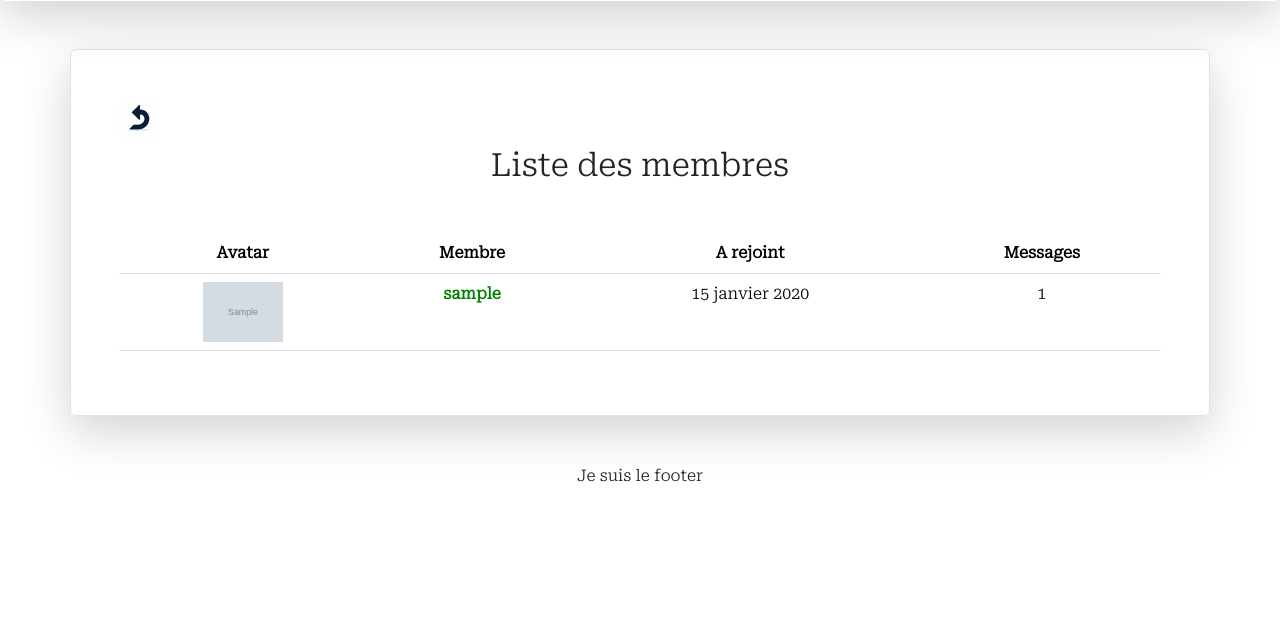
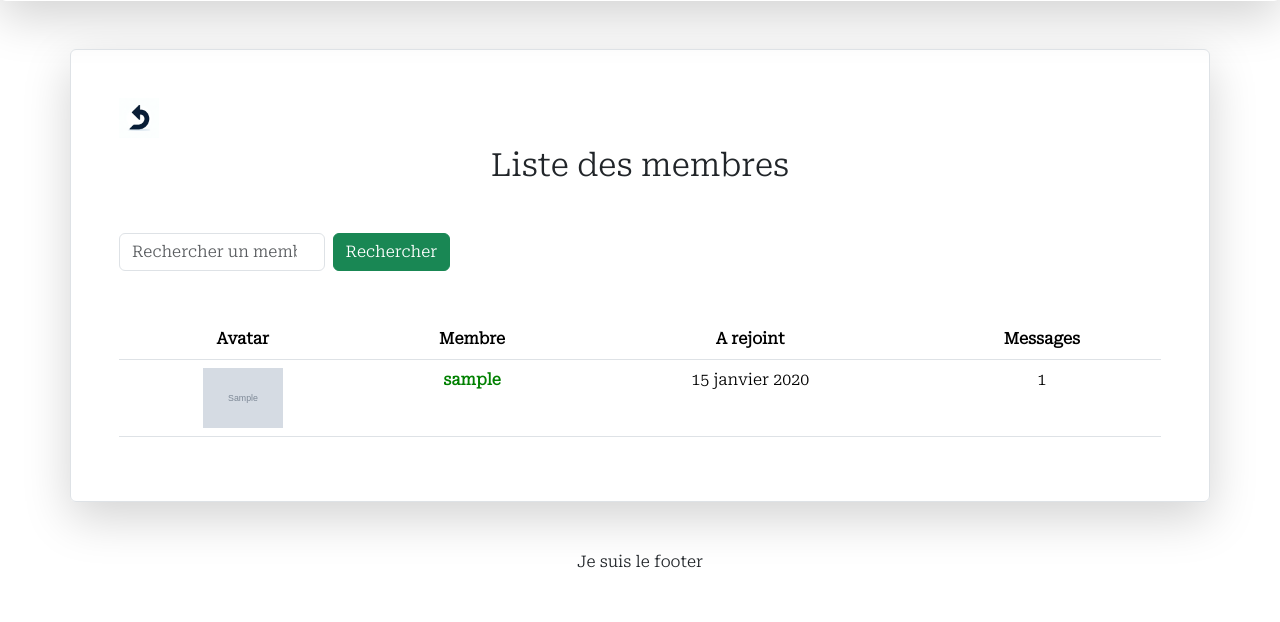
Before and after one commit to gabigab117/platforum, a Django app: a page that uses platforum_project/forum/templates/forum/members-list.html in a window 1280 px wide. Shown: the part 535-1157 px from the top of the page. Before the commit the page ends 1017 px from the top, so only its background shows below. Run offline with Django 5.2, Linux system fonts and the light colour scheme; a user stored in the database is signed in; tables that the repository leaves empty hold one stand-in row (values such as "Sample post"); grey boxes marked "Sample" are stand-in pictures; some libraries are stand-ins or nearby versions.

Commit message:
add serach engine in members list

```diff
--- a/platforum_project/forum/templates/forum/members-list.html
+++ b/platforum_project/forum/templates/forum/members-list.html
@@ -6,10 +6,28 @@
 {% block body %}
 
 <div class="container shadow-lg rounded border p-5">
-<div class="row mb-2"><div class="col-3"><a href="{% url 'forum:index' slug_forum=forum.slug pk_forum=forum.pk %}"><img src="{% static 'assets/return.png' %}" height="40" width="auto"></a></div> </div>
+    <div class="row mb-2">
+        <div class="col-3"><a href="{% url 'forum:index' slug_forum=forum.slug pk_forum=forum.pk %}"><img
+                src="{% static 'assets/return.png' %}" height="40" width="auto"></a></div>
+    </div>
     <div class="row text-center">
         <h2 class="mb-5">Liste des membres</h2>
+    </div>
 
+
+        <div class="row mb-5">
+        <div class="col-4">
+
+                        <form role="search" class="d-flex">
+        <input type="search" placeholder="Rechercher un membre" aria-label="Rechercher" name="search" class="form-control">
+        <button type="submit" class="btn btn-success ms-2">Rechercher</button>
+    </form>
+
+        </div>
+
+    </div>
+
+    <div class="row text-center">
         <div class="col">
 
             <table class="table">
@@ -25,7 +43,8 @@
                 <tbody>
                 <tr>
                     <td><img src="{{ member.thumbnail_url }}" width="auto" height="60"></td>
-                    <th scope="row"><a class="name-list" href="{% url 'forum:member' slug_forum=forum.slug pk_forum=forum.pk pk_member=member.pk %}">{{ member.user.username }}</a></th>
+                    <th scope="row"><a class="name-list"
+                                       href="{% url 'forum:member' slug_forum=forum.slug pk_forum=forum.pk pk_member=member.pk %}">{{ member.user.username }}</a></th>
                     <td>{{ member.joined }}</td>
                     <td>{{ member.messages_count }}</td>
                 </tr>
--- a/platforum_project/forum/views/forum.py
+++ b/platforum_project/forum/views/forum.py
@@ -139,6 +139,10 @@ def members_list_view(request, slug_forum, pk_forum):
     verify_active_forum_account(user, forum)
     account = user.retrieve_forum_account(forum)
     members = ForumAccount.objects.filter(forum=forum, active=True)
+
+    search = request.GET.get("search")
+    if search:
+        members = ForumAccount.objects.filter(forum=forum, user__username__icontains=search)
     return render(request, "forum/members-list.html", context={"forum": forum,
                                                                "account": account, "members": members})
 
```
